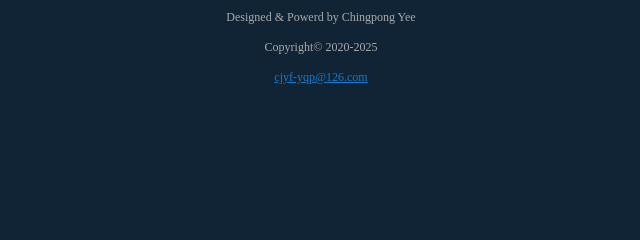
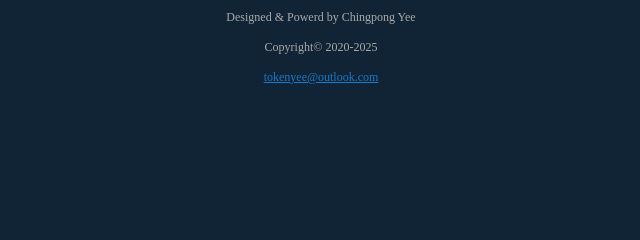
Before and after one commit to webauthy/webauthy.github.io, a plain HTML site: page index.html in a window 1280 px wide. Shown: the part 190-430 px from the top of the page, 319-959 px from the left. Drawn offline with Linux system fonts and the light colour scheme.

Commit message:
update email

```diff
--- a/index.html
+++ b/index.html
@@ -95,7 +95,7 @@
             <div class="footer">
                 <p>Designed & Powerd by Chingpong Yee</p>
                 <p>Copyright© 2020-<script>document.write((new Date()).getFullYear())</script> </p>
-                <p><a href="javascript:+function(){var schm='mail'+''+'to'+'&#58;', vbx=['cjyf-yqp', '126.com']; location.href= schm + vbx.join('%' +(3*10+5*2))}();" >cjyf<span style="display:none;">web authenticator</span>-yqp@126.com</a></p>
+                <p><a href="javascript:+function(){var schm='mail'+''+'to'+'&#58;', vbx=['tokenyee', 'outlook.com']; location.href= schm + vbx.join('%' +(3*10+5*2))}();" >token<span style="display:none;">web authenticator</span>yee@outlook.com</a></p>
             </div>
         </div>
         <style>
```
